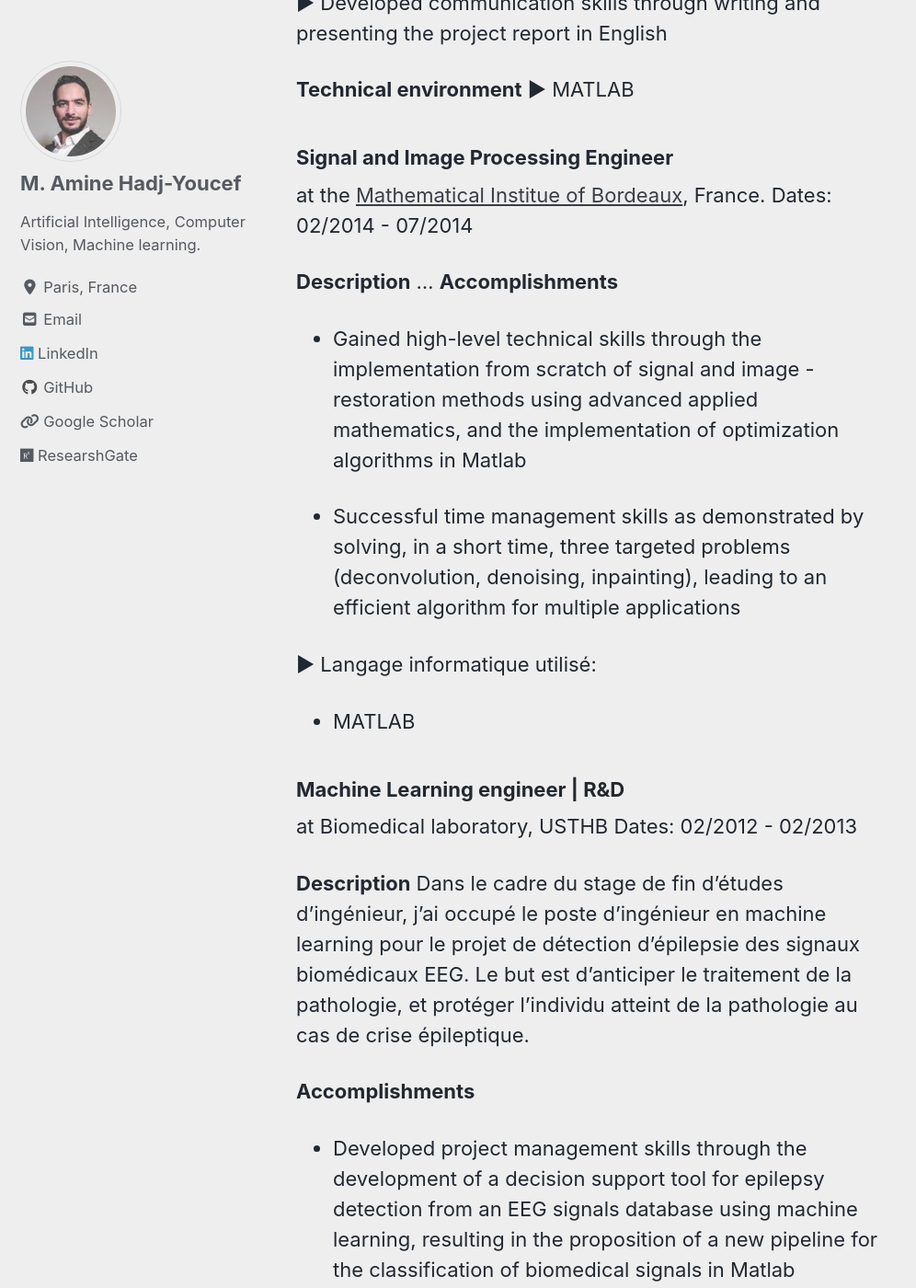
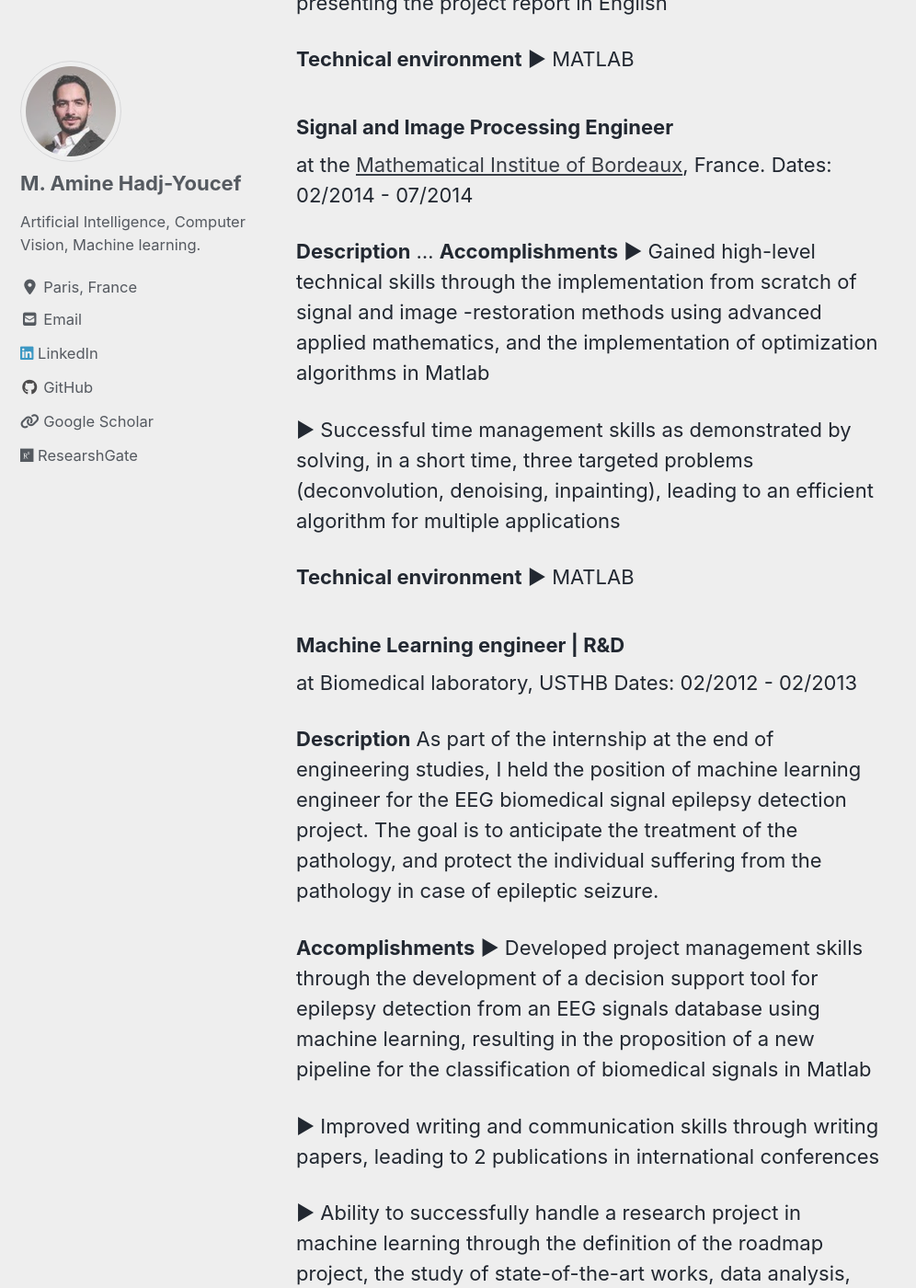
Before and after one commit to amineHY/amine-hadjyoucef.github.io, a Jekyll site: the page built from _pages/resume.md, in a window 1280 px wide and 1400 px high, scrolled down 3539 px. Shown: the whole window at 92% size, without its empty margins (0-996 px from the left). Built offline with Jekyll 4.4.1, drawn with Linux system fonts in a browser that asks for light colours; cached includes are drawn as plain includes; nearby versions of some CDN libraries; some of the changed text lies outside the part shown.

Commit message:
update resume

```diff
--- a/_pages/resume.md
+++ b/_pages/resume.md
@@ -25,7 +25,7 @@
 Dates: 10/2015 - 11/2018
 
 **Description**
-Reconstruction d'objet hyperspectrale à partir de données multi-spectrales, observées par un imageur infrarouge à bord du prochain télescope spatial JWST de la NASA. Lancement du télescope prévu pour le 2021
+Hyperspectral object reconstruction from multi-spectral data observed by an infrared imager, aboard NASA's next JWST space telescope. Launch of the telescope in 2021.
 
 *Keywords*:  Reconstruction,  Mathematical modeling, data simulation, Bayesian estimation, statistics, Programming in Python, scientific computation, Optimization algorithms.
 
@@ -52,13 +48,17 @@
   ► EUSIPCO 2018, Rome
   ► EUSIPCO 2017, Kos
 
+**Technical environment**
+  ► Linux Ubuntu 64-bit
+  ► Python:  Numpy, Scikit-learn, Matplotlib, Pandas
+
 <br/><br/>
 
 ### Teaching Assistant in Signal Processing
 at [Ecole Polytech Paris-Sud](http://www.polytech.u-psud.fr/fr/formations/electronique-et-systemes-robotises.html), University of Paris-Sud, France.
 
 **Description**
-During my PhD I was in charge of teaching two classes of total number of +60 under graduate students at the engineering school Polytech Paris-sud. The **Dates:** +200 hours
+I was in charge of teaching two classes of total number of +60 under graduate students at the engineering school *Polytech Paris-Sud*. **Dates:** 2016-2018
 
 **Accomplishments**
   ► Teaching of Signal Processing
@@ -94,12 +94,12 @@
 **Description**
   ...
 **Accomplishments**
-  - Gained high-level technical skills through the implementation from scratch of signal and image -restoration methods using advanced applied mathematics, and the implementation of optimization algorithms in Matlab
+  ► Gained high-level technical skills through the implementation from scratch of signal and image -restoration methods using advanced applied mathematics, and the implementation of optimization algorithms in Matlab
 
-  - Successful time management skills as demonstrated by solving, in a short time, three targeted problems (deconvolution, denoising, inpainting), leading to an efficient algorithm for multiple applications
+  ► Successful time management skills as demonstrated by solving, in a short time, three targeted problems (deconvolution, denoising, inpainting), leading to an efficient algorithm for multiple applications
 
-► Langage informatique utilisé:
-  * MATLAB
+**Technical environment**
+  ► MATLAB
 
 
 
@@ -108,21 +108,22 @@
 Dates: 02/2012 - 02/2013
 
 **Description**
-Dans le cadre du stage de fin d’études d’ingénieur, j’ai occupé le poste d’ingénieur en machine learning pour le projet de détection d’épilepsie des signaux biomédicaux EEG. Le but est d'anticiper le traitement de la pathologie, et protéger l’individu atteint de la pathologie au cas de crise épileptique.
+As part of the internship at the end of engineering studies, I held the position of machine learning engineer for the EEG biomedical signal epilepsy detection project. The goal is to anticipate the treatment of the pathology, and protect the individual suffering from the pathology in case of epileptic seizure.
 
 **Accomplishments**
-  - Developed project management skills through the development of a decision support tool for  epilepsy detection from an EEG signals database using machine learning, resulting in the proposition of a new pipeline for the classification of biomedical signals in Matlab
+  ► Developed project management skills through the development of a decision support tool for  epilepsy detection from an EEG signals database using machine learning, resulting in the proposition of a new pipeline for the classification of biomedical signals in Matlab
 
-  - Improved writing and communication skills through writing papers, leading to 2 publications in international conferences
+  ► Improved writing and communication skills through writing papers, leading to 2 publications in international conferences
 
-  - Ability to successfully handle a research project in machine learning through the definition of the roadmap project, the study of state-of-the-art works, data analysis, applied mathematics, signal processing
+  ► Ability to successfully handle a research project in machine learning through the definition of the roadmap project, the study of state-of-the-art works, data analysis, applied mathematics, signal processing
 
 **Technical environment**
-  * MATLAB
+  ► MATLAB
 
 **Publication in peer review international conferences**
-  * WoSSPA'2013
-  * CISTEM'2018
+  ► CISTEM'2018
+  ► WoSSPA'2013
+
 
 
 
```
Also changed, not shown: other parts of _pages/resume.md (+14 -18 lines).
